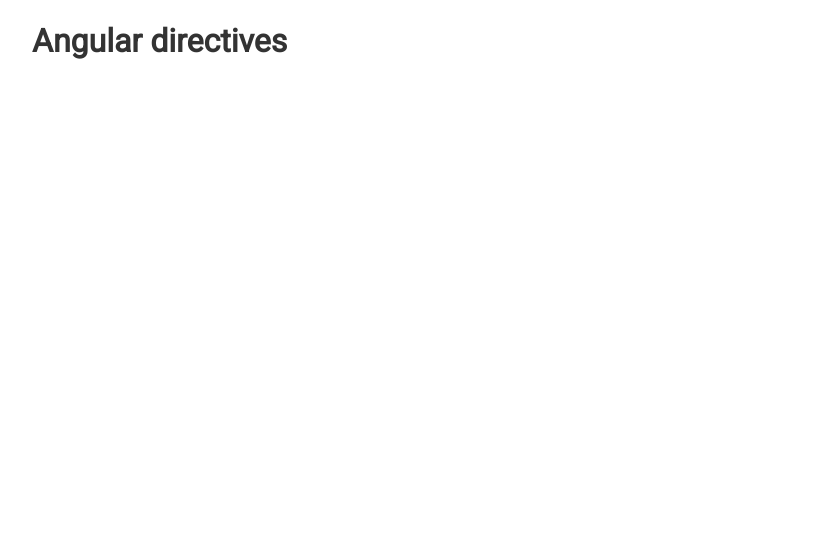
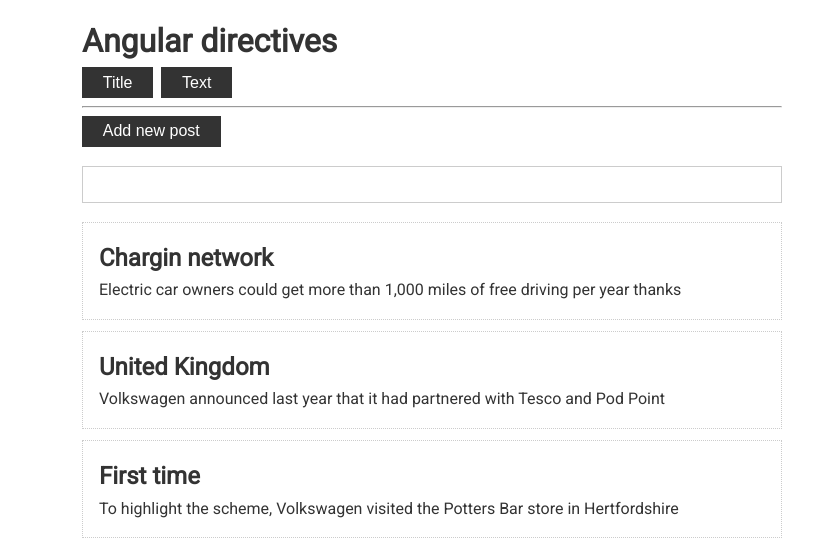
Before and after one commit to Aigelov/angular-basics-by-vladilen, an Angular app: page / in a window 1280 px wide. Shown: the top 556 px of the page, without its empty margins (208-1021 px from the left). Built offline with nearby package versions, Linux system fonts and the light colour scheme.

Commit message:
Custom pipe named filter

```diff
--- a/src/app/app.component.html
+++ b/src/app/app.component.html
@@ -1,3 +1,31 @@
 <div class="container">
   <h1>Angular directives</h1>
+
+  <button
+    class="btn"
+    (click)="searchField = 'title'"
+  >Title</button>
+  <button
+    class="btn"
+    (click)="searchField = 'text'"
+  >Text</button>
+
+  <hr>
+
+  <button
+    class="btn"
+    (click)="addPost()"
+  >Add new post</button>
+
+  <input
+    [(ngModel)]="search"
+  >
+
+  <div
+    class="card"
+    *ngFor="let post of posts | filter : search : searchField"
+  >
+    <h2>{{post.title}}</h2>
+    <div>{{post.text}}</div>
+  </div>
 </div>
--- a/src/app/app.component.ts
+++ b/src/app/app.component.ts
@@ -1,4 +1,9 @@
 import {Component} from '@angular/core';
+
+export interface Post {
+  title: string;
+  text: string;
+}
 
 @Component({
   selector: 'app-root',
@@ -6,4 +11,18 @@
   styleUrls: ['./app.component.scss']
 })
 export class AppComponent {
+  search = '';
+  searchField = 'title';
+  posts: Post[] = [
+    {title: 'Chargin network', text: `Electric car owners could get more than 1,000 miles of free driving per year thanks`},
+    {title: 'United Kingdom', text: `Volkswagen announced last year that it had partnered with Tesco and Pod Point`},
+    {title: 'First time', text: `To highlight the scheme, Volkswagen visited the Potters Bar store in Hertfordshire`}
+  ];
+
+  addPost() {
+    this.posts.unshift({
+      title: 'Angular 8',
+      text: `Vladilen's Angular 8 course`
+    });
+  }
 }
--- a/src/app/app.module.ts
+++ b/src/app/app.module.ts
@@ -3,10 +3,12 @@
 import {FormsModule} from '@angular/forms';
 
 import { AppComponent } from './app.component';
+import {FilterPipe} from './pipes/filter.pipe';
 
 @NgModule({
   declarations: [
-    AppComponent
+    AppComponent,
+    FilterPipe
   ],
   imports: [
     BrowserModule,
--- /dev/null
+++ b/src/app/pipes/filter.pipe.ts
@@ -0,0 +1,21 @@
+import {Pipe, PipeTransform} from '@angular/core';
+import {Post} from '../app.component';
+
+@Pipe({
+  name: 'filter',
+  pure: false
+})
+export class FilterPipe implements PipeTransform {
+  transform(
+    posts: Post[],
+    search: string,
+    field: string = 'title'
+  ): Post[] {
+    if (!search.trim()) {
+      return posts;
+    }
+    return posts.filter(post =>
+      post[field].toLowerCase().includes(search.trim().toLowerCase())
+    );
+  }
+}
--- a/src/styles.scss
+++ b/src/styles.scss
@@ -15,7 +15,7 @@
 }
 
 .container {
-  max-width: 800px;
+  max-width: 700px;
   margin: 0 auto;
   padding-top: 1rem;
 }
```
